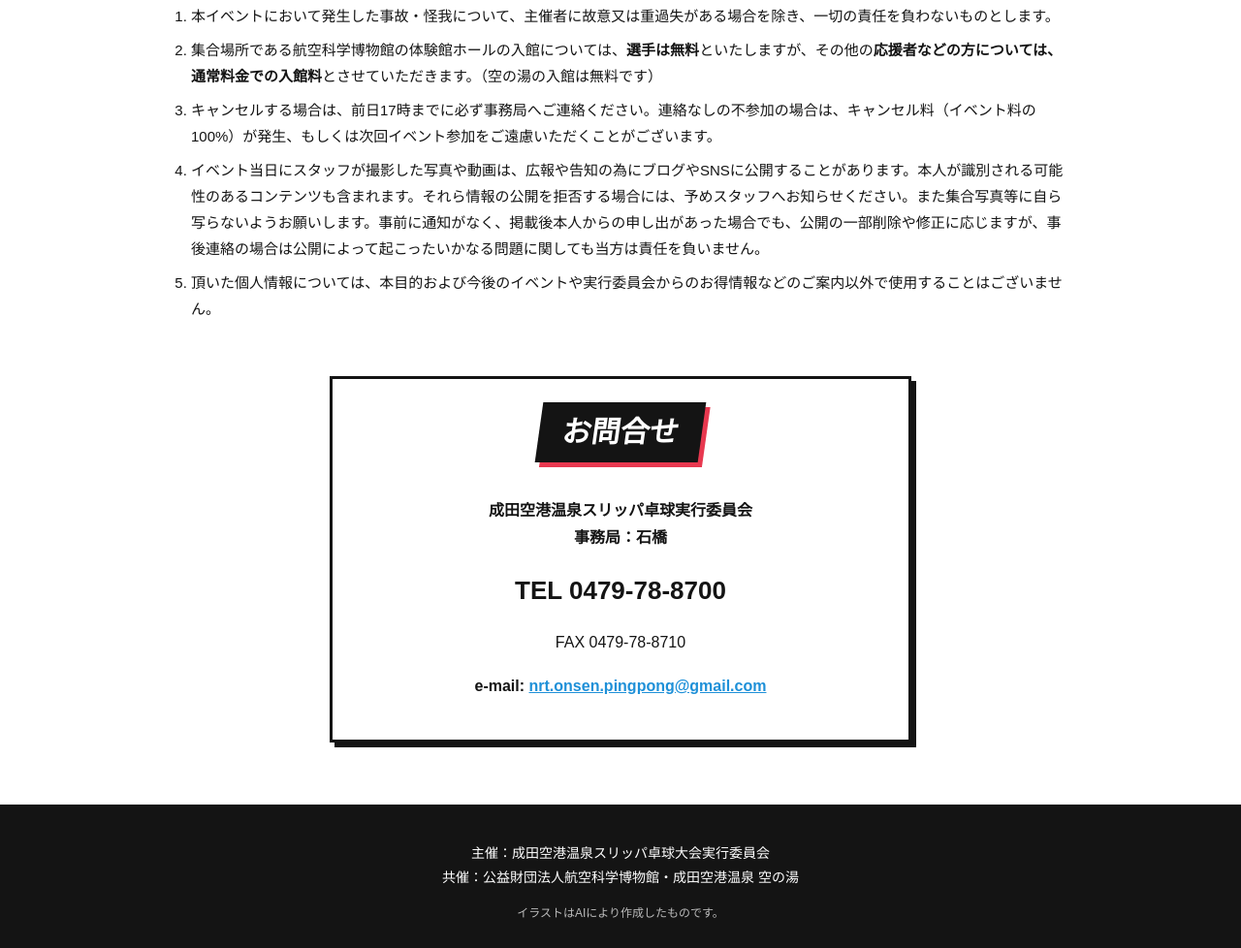
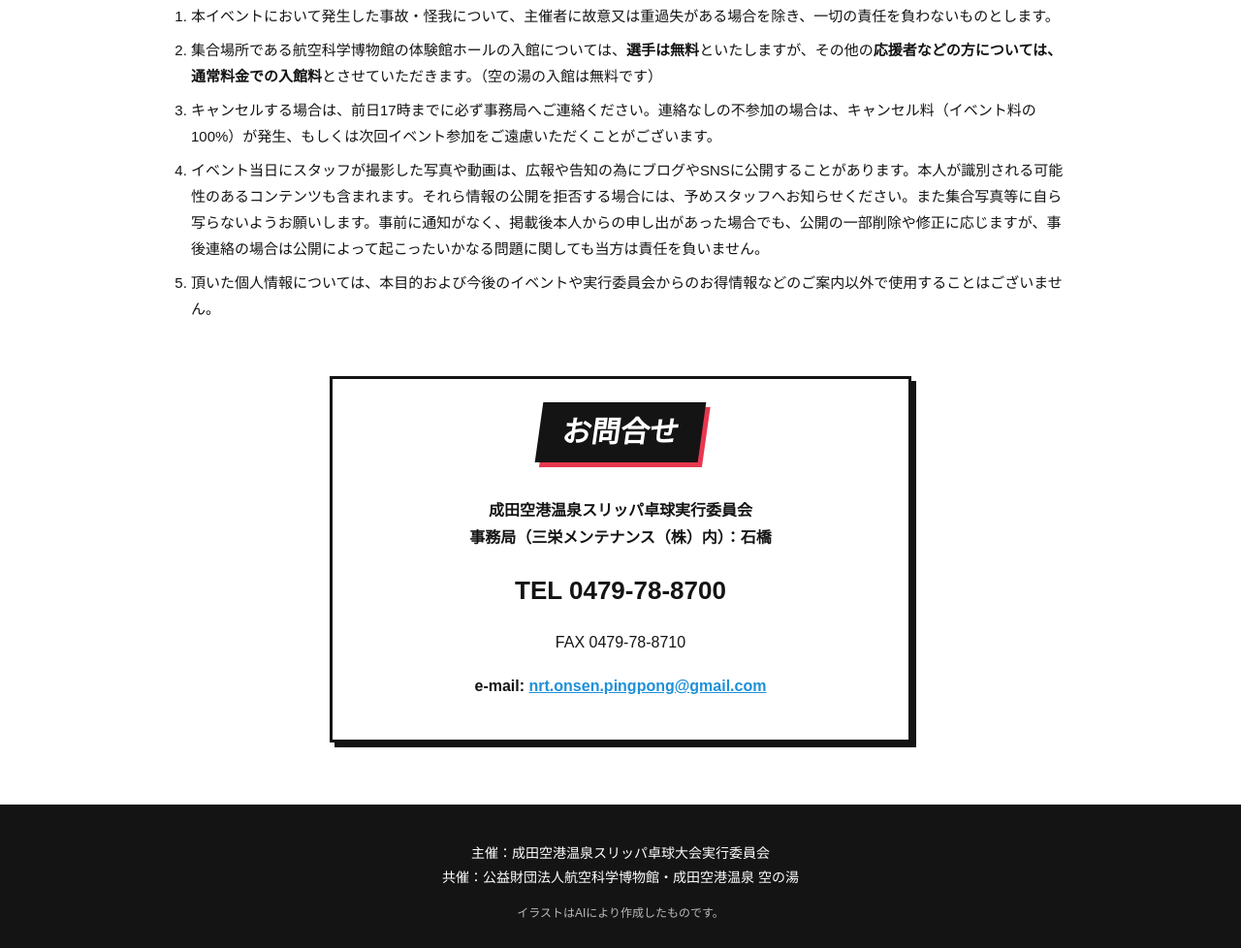
Before and after one commit to narita-onsen-takkyu/narita-onsen-takkyu.github.io, a plain HTML site: page index.html in a window 1280 px wide. Shown: the part 5332-6310 px from the top of the page at 97% size. Drawn offline with Linux system fonts and the light colour scheme.

Commit message:
問合せ先の事務局表記に所在を追加
Co-Authored-By: Claude Opus 5.5 <noreply@anthropic.com>

```diff
--- a/index.html
+++ b/index.html
@@ -195,7 +195,7 @@
   <!-- 問合せ -->
   <section id="contact" class="section contact">
     <h2 class="heading">お問合せ</h2>
-    <p class="org">成田空港温泉スリッパ卓球実行委員会<br>事務局：石橋</p>
+    <p class="org">成田空港温泉スリッパ卓球実行委員会<br>事務局（三栄メンテナンス（株）内）：石橋</p>
     <p class="tel">TEL <a href="tel:0479788700">0479-78-8700</a></p>
     <p>FAX 0479-78-8710</p>
     <p class="mail">e-mail: <a href="mailto:nrt.onsen.pingpong@gmail.com">nrt.onsen.pingpong@gmail.com</a></p>
```
